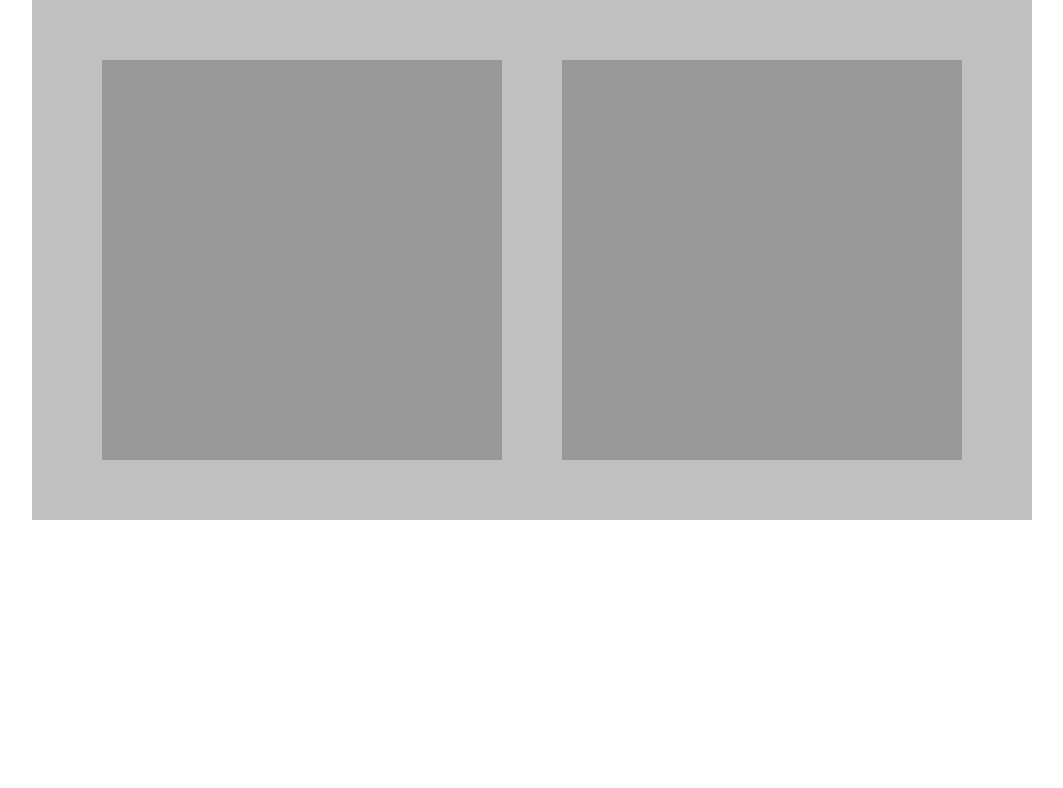
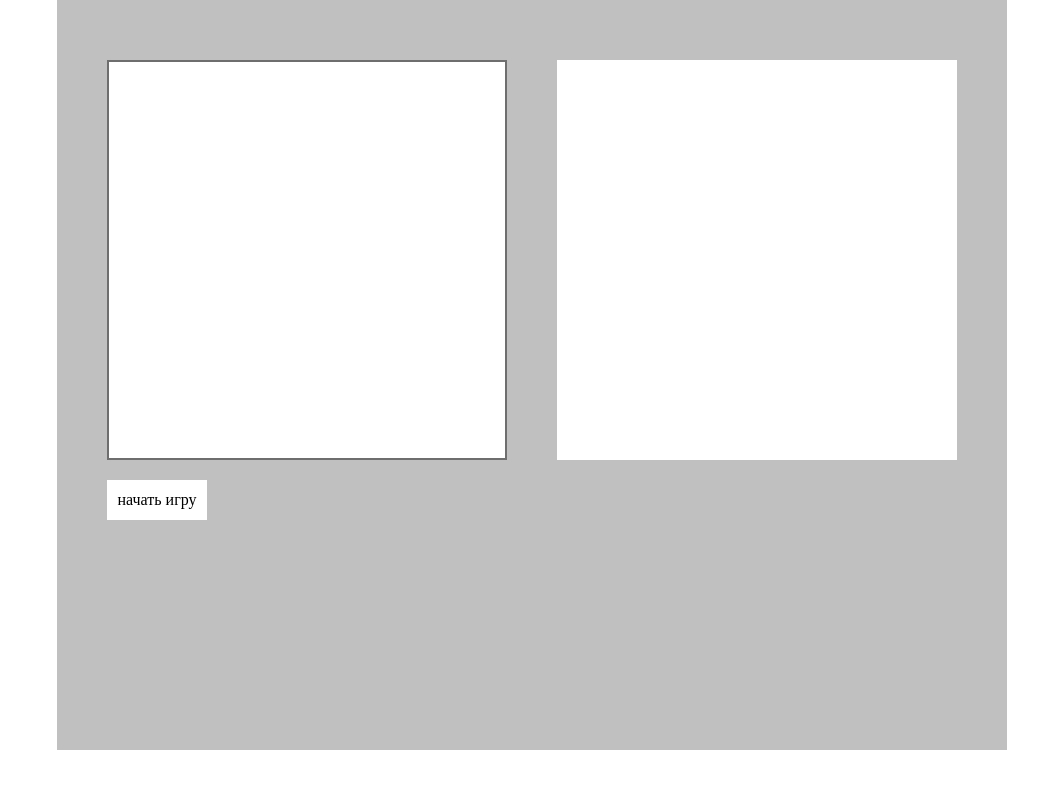
Before and after one commit to mementomorinn/fox, a plain HTML site: page index.html in a window 1280 px wide. Shown: the whole page, without its empty margins (108-1171 px from the left). Drawn offline with Linux system fonts and the light colour scheme.

Commit message:
start button

```diff
--- a/index.html
+++ b/index.html
@@ -8,9 +8,13 @@
   </head>
   <body>
     <div class="container">
-      <section class="playfield"></section>
-      <section class="score"></section>
+      <div class="flex">
+        <section class="playfield"></section>
+        <section class="score"></section>
+      </div>
+      <button class="start" id="btn-start">начать игру</button>
     </div>
+
     <script src="script.js"></script>
   </body>
 </html>
--- a/style.css
+++ b/style.css
@@ -3,29 +3,48 @@
   margin: 0;
   box-sizing: border-box;
 }
+button {
+  font: inherit;
+  border: none;
+  cursor: pointer;
+  background-color: #ffffff;
+}
+
 .container {
-  width: 1000px;
-  display: flex;
-  justify-content: space-around;
+  width: 950px;
+  height: 750px;
+
   margin: 0 auto;
-  padding: 60px 40px;
+  padding: 60px 50px;
   background-color: #c0c0c0;
 }
 .playfield {
   width: 400px;
   height: 400px;
-  background-color: #999999;
+  background-color: #ffffff;
   display: grid;
   grid-template-columns: repeat(10, auto);
+  border: 2px solid #6e6e6e;
 }
 .score {
   width: 400px;
   height: 400px;
-  background-color: #999999;
+  background-color: #ffffff;
 }
 .block {
   width: auto;
   height: auto;
   background: #ffffff;
-  border: 3px solid #5c5c5c;
+  border: 2px solid #6e6e6e;
+  margin: 1px;
 }
+.flex {
+  display: flex;
+  justify-content: space-between;
+  margin-bottom: 20px;
+}
+
+.start {
+  width: 100px;
+  height: 40px;
+}
```
